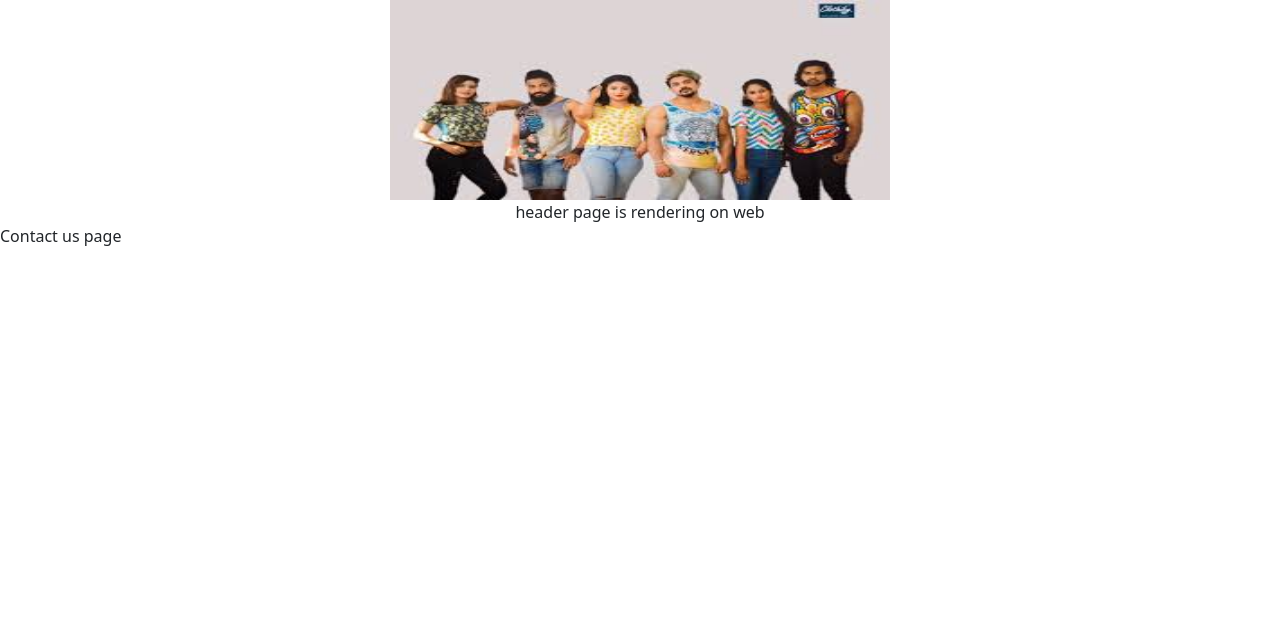
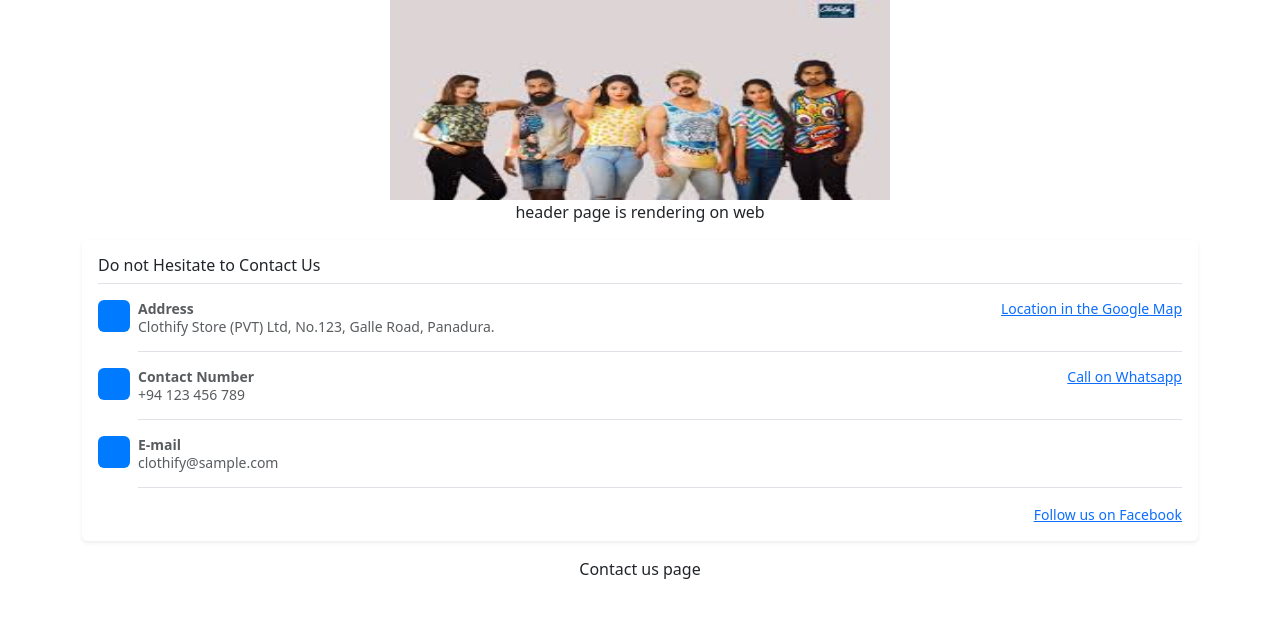
Before and after one commit to Chathura-Nilaksha/FE-CLOTHIFY-STORE, a React (Vite) app: page /contact-us in a window 1280 px wide. Shown: the top 618 px of the page. Built offline with nearby package versions, Linux system fonts and the light colour scheme.

Commit message:
Partly completing the Contact us page

```diff
--- a/src/App.tsx
+++ b/src/App.tsx
@@ -1,4 +1,3 @@
-
 // import { useState } from 'react'
 // import reactLogo from './assets/react.svg'
 // import viteLogo from '/vite.svg'
@@ -12,10 +11,8 @@ import Register from './pages/Register';
 import { } from 'react';
 import { BrowserRouter, Routes, Route } from "react-router-dom";
 
-
 function App() {
   // const [count, setCount] = useState(0)
-
   return (
 
     <div>
@@ -31,6 +28,7 @@ function App() {
           {/* </Route> */}
         </Routes>
       </BrowserRouter>
+
     </div>
 
 
--- a/src/pages/ClothifyHeader.tsx
+++ b/src/pages/ClothifyHeader.tsx
@@ -5,7 +5,6 @@ export default function ClothifyHeader(){
     return(
         <div>
             <img src={clothifyPicture} width={500} height={200} alt="Clothify Store" />
-
         </div>
     );
 }
--- a/src/pages/ContactUs.tsx
+++ b/src/pages/ContactUs.tsx
@@ -1,23 +1,76 @@
 import ClothifyHeader from "./ClothifyHeader";
 import HeaderCompo from "./HeaderCompo";
 
-export default function ContactUs(){
+export default function ContactUs() {
 
-    return(
+    return (
         <div>
             <div className="conrainer">
                 <div className="raw text-center" >
-                    <ClothifyHeader/>
+                    <ClothifyHeader />
                 </div>
             </div>
 
             <div className="conrainer">
                 <div className="raw text-center">
-                    <HeaderCompo/>
+                    <HeaderCompo />
                 </div>
             </div>
 
-            Contact us page
+            <div className="container">
+                <div className="raw">
+
+
+                    <div className="my-3 p-3 bg-body rounded shadow-sm">
+                        <h6 className="border-bottom pb-2 mb-0">Do not Hesitate to Contact Us</h6>
+                        <div className="d-flex text-body-secondary pt-3">
+                            <svg className="bd-placeholder-img flex-shrink-0 me-2 rounded" width="32" height="32" xmlns="http://www.w3.org/2000/svg" role="img" aria-label="Placeholder: 32x32" preserveAspectRatio="xMidYMid slice" focusable="false"><title>Placeholder</title><rect width="100%" height="100%" fill="#007bff" /><text x="50%" y="50%" fill="#007bff" dy=".3em">32x32</text></svg>
+                            <div className="pb-3 mb-0 small lh-sm border-bottom w-100">
+                                <div className="d-flex justify-content-between">
+                                    <strong className="text-gray-dark">Address</strong>
+                                    <a href="#">Location in the Google Map</a>
+                                </div>
+                                <span className="d-block">Clothify Store (PVT) Ltd, No.123, Galle Road, Panadura.</span>
+                            </div>
+                        </div>
+                        <div className="d-flex text-body-secondary pt-3">
+                            <svg className="bd-placeholder-img flex-shrink-0 me-2 rounded" width="32" height="32" xmlns="http://www.w3.org/2000/svg" role="img" aria-label="Placeholder: 32x32" preserveAspectRatio="xMidYMid slice" focusable="false"><title>Placeholder</title><rect width="100%" height="100%" fill="#007bff" /><text x="50%" y="50%" fill="#007bff" dy=".3em">32x32</text></svg>
+                            <div className="pb-3 mb-0 small lh-sm border-bottom w-100">
+                                <div className="d-flex justify-content-between">
+                                    <strong className="text-gray-dark">Contact Number</strong>
+                                    <a href="#">Call on Whatsapp</a>
+                                </div>
+                                <span className="d-block">+94 123 456 789</span>
+                            </div>
+                        </div>
+                        <div className="d-flex text-body-secondary pt-3">
+                            <svg className="bd-placeholder-img flex-shrink-0 me-2 rounded" width="32" height="32" xmlns="http://www.w3.org/2000/svg" role="img" aria-label="Placeholder: 32x32" preserveAspectRatio="xMidYMid slice" focusable="false"><title>Placeholder</title><rect width="100%" height="100%" fill="#007bff" /><text x="50%" y="50%" fill="#007bff" dy=".3em">32x32</text></svg>
+                            <div className="pb-3 mb-0 small lh-sm border-bottom w-100">
+                                <div className="d-flex justify-content-between">
+                                    <strong className="text-gray-dark">E-mail</strong>
+
+                                </div>
+                                <span className="d-block">clothify@sample.com</span>
+                            </div>
+                        </div>
+
+                        <small className="d-block text-end mt-3">
+                            <a href="#">Follow us on Facebook</a>
+                        </small>
+                    </div>
+
+                </div>
+            </div>
+
+
+
+            <div className="conrainer">
+                <div className="raw text-center">
+                    Contact us page
+                </div>
+            </div>
+
+
         </div>
     );
 }
```
Also changed, not shown: vite.config.ts.timestamp-1713264831611-00b0bc3f9a4b2.mjs (added, +10 -0 lines).
